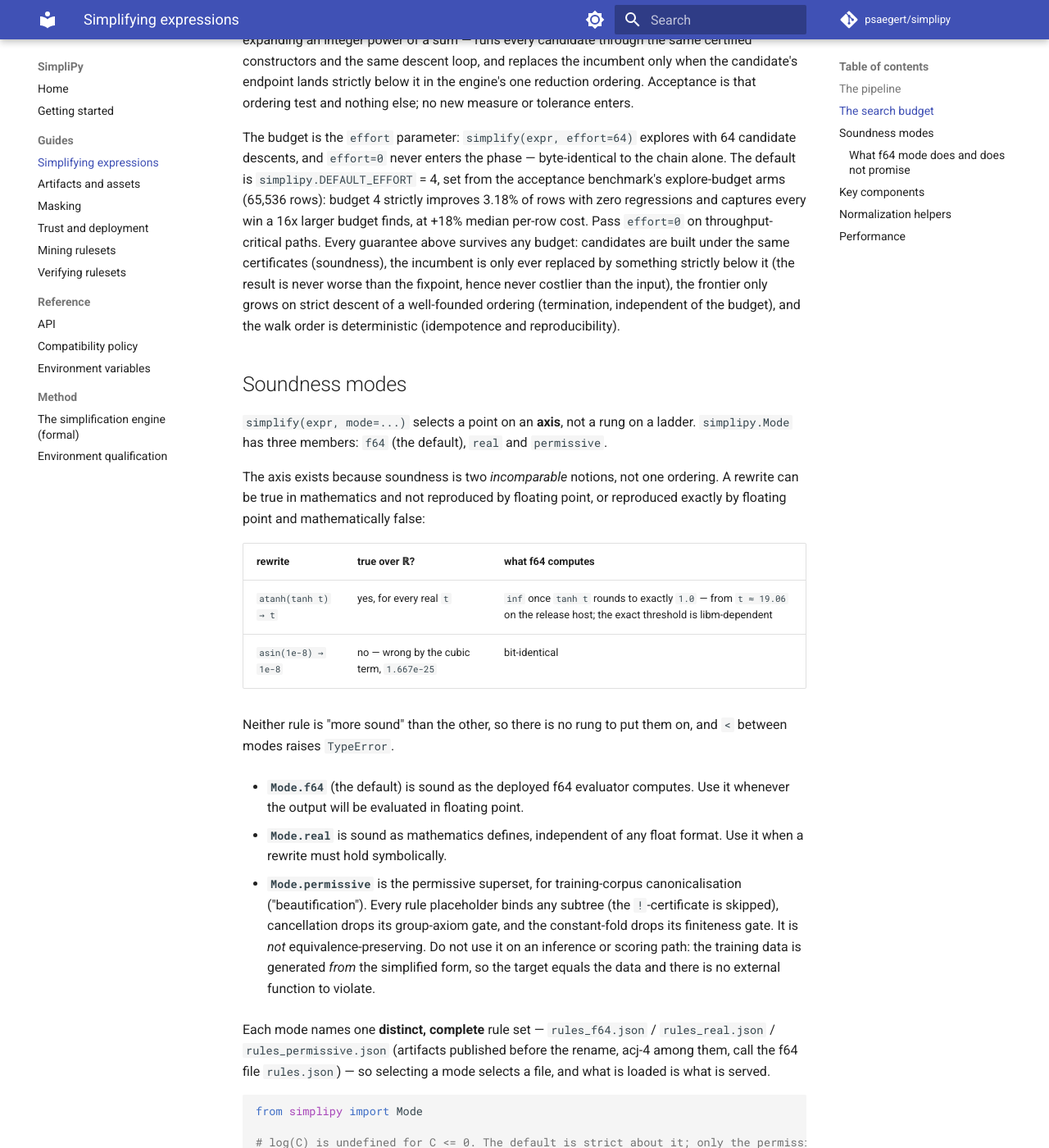
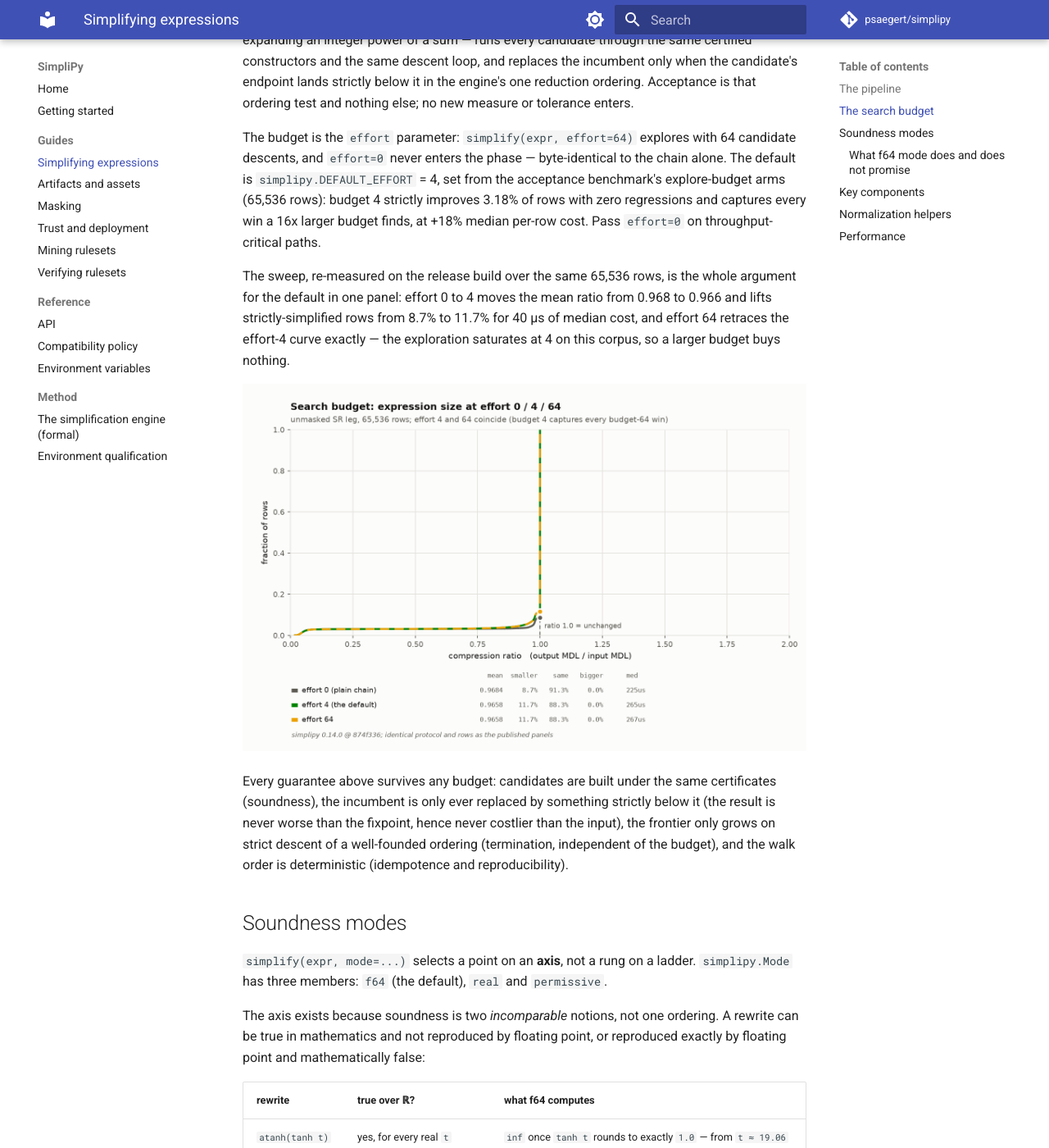
Before and after one commit to psaegert/simplipy, an MkDocs documentation site: the page built from docs/guides/simplify.md, in a window 1280 px wide and 1400 px high, scrolled down 2153 px. Shown: the whole window at 82% size. Built offline with MkDocs 1.6.1 and Material for MkDocs 9.7.7, drawn with Linux system fonts in a browser that asks for light colours; comment, search, counter and statistics services are not loaded.

Commit message:
The search-budget sweep lands on RTD
The effort 0/4/64 ECDF from the release-build re-measurement, embedded in
the search-budget section: the whole argument for DEFAULT_EFFORT=4 in one
panel -- 0 to 4 buys 3 points of strictly-simplified rows for 40 us median,
and 64 retraces the 4-curve exactly.

Co-Authored-By: Claude Fable 5 <noreply@anthropic.com>
Claude-Session: https://claude.ai/code/session_01MktGcCWQs8zePRutL56sT4

```diff
--- a/docs/guides/simplify.md
+++ b/docs/guides/simplify.md
@@ -103,6 +103,15 @@ chain alone. The default is `simplipy.DEFAULT_EFFORT` = 4, set from the acceptan
 benchmark's explore-budget arms (65,536 rows): budget 4 strictly improves 3.18% of
 rows with zero regressions and captures every win a 16x larger budget finds, at +18%
 median per-row cost. Pass `effort=0` on throughput-critical paths.
+
+The sweep, re-measured on the release build over the same 65,536 rows, is the whole
+argument for the default in one panel: effort 0 to 4 moves the mean ratio from 0.968
+to 0.966 and lifts strictly-simplified rows from 8.7% to 11.7% for 40 µs of median
+cost, and effort 64 retraces the effort-4 curve exactly — the exploration saturates
+at 4 on this corpus, so a larger budget buys nothing.
+
+![Search-budget sweep, effort 0 / 4 / 64](../assets/benchmarks/ecdf_effort_sweep.png)
+
 Every guarantee above survives any budget: candidates are built under the same
 certificates (soundness), the incumbent is only ever replaced by something strictly
 below it (the result is never worse than the fixpoint, hence never costlier than the
```
Also changed, not shown: docs/assets/benchmarks/ecdf_effort_sweep.png (added).
